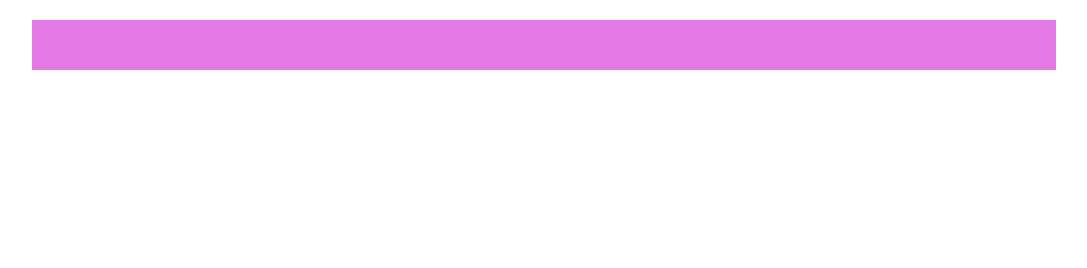
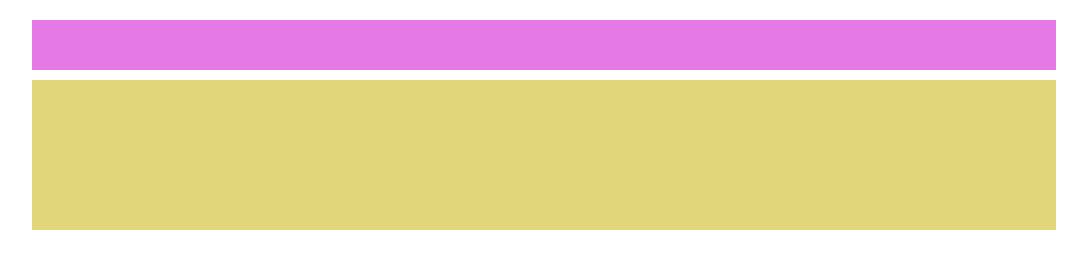
Before and after one commit to Steferre/htmlcss-struttura-wp, a plain HTML site: page index.html in a window 1280 px wide. Shown: the whole page, without its empty margins (96-1183 px from the left). Drawn offline with Linux system fonts and the light colour scheme.

Commit message:
aggiunta secondo blocco (main parte 1)

```diff
--- a/index.html
+++ b/index.html
@@ -16,8 +16,15 @@
         </header>
         <main>
             <!--suddivisione in due sezioni diverse-->
-            <section></section>
-            <section></section>
+            <section>
+                <div class="box s-one"></div>
+            </section>
+            <section>
+                <!--questa sezione deve contenere 4 sezioni-->
+                <div class="box s-two">
+
+                </div>
+            </section>
         </main>
         <footer>
 
--- a/style.css
+++ b/style.css
@@ -15,9 +15,14 @@
 .box {
     width: 100%;
     height: 50px;
-    /*margin-top: 10px;*/
 }
 
 header {
     background-color: #E579E6;
 }
+
+.s-one {
+    background-color: #E1D67A;
+    height: 150px; /*altezza data per renderlo visibile*/
+    margin-top: 10px;
+}
```
